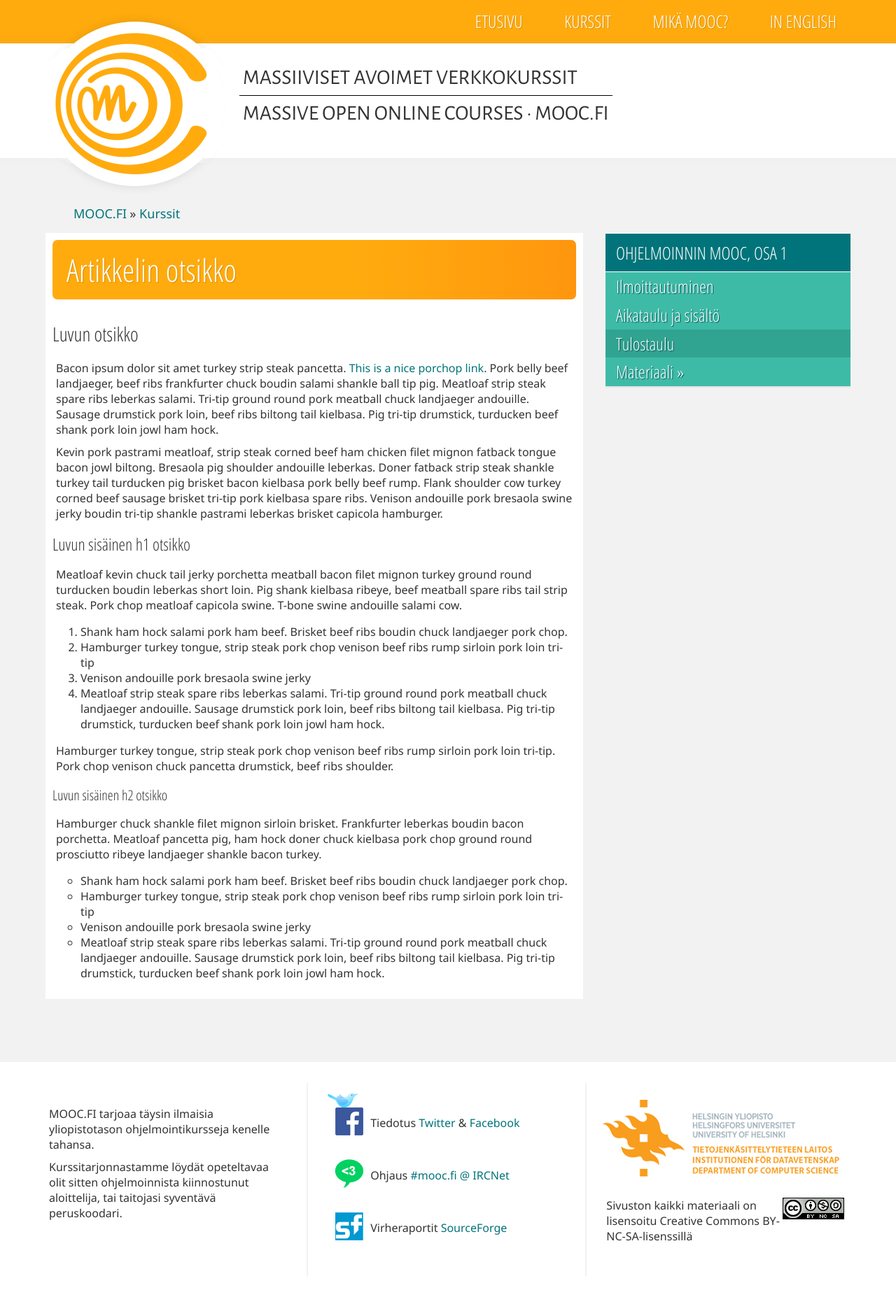
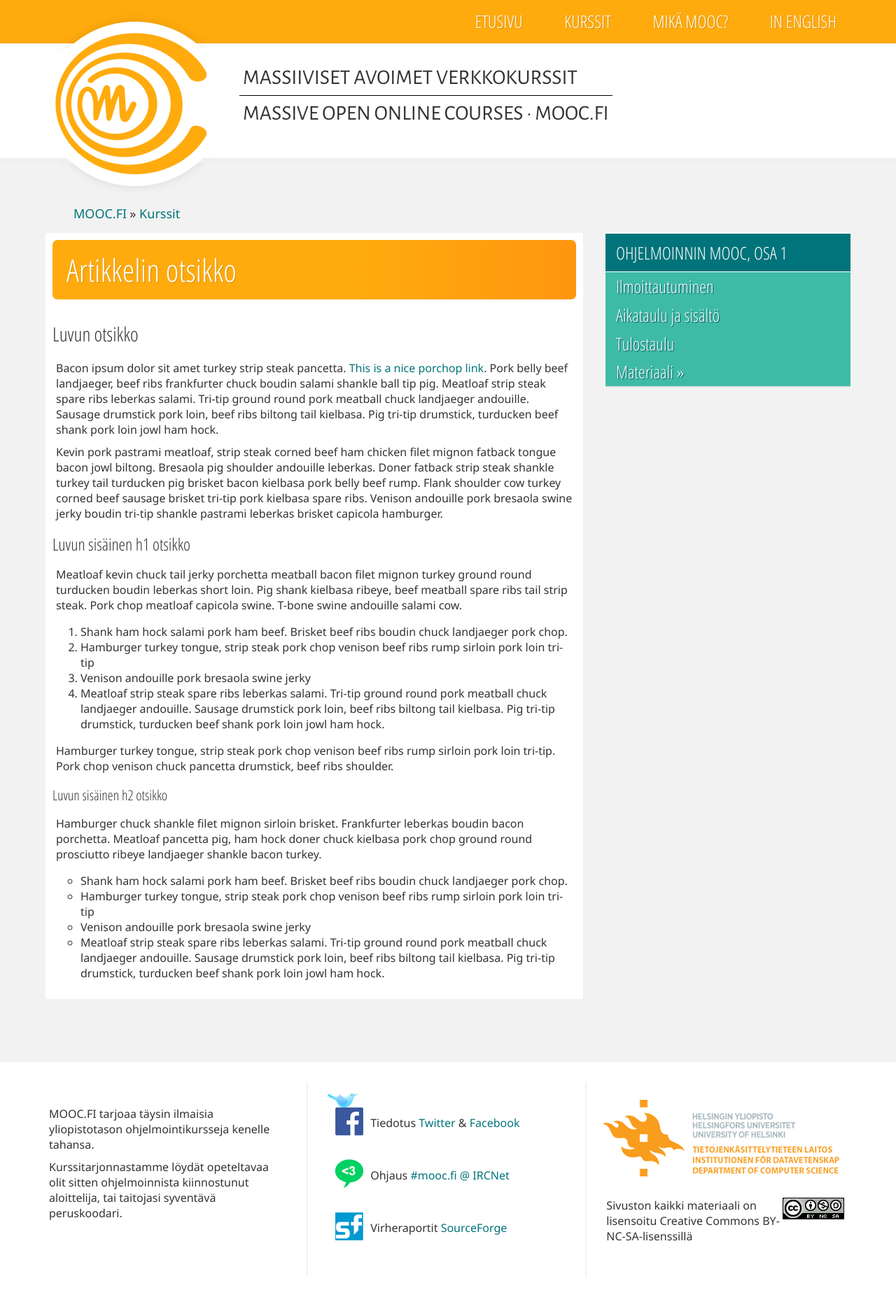
Before and after one commit to moocfi/moocfi.github.io, a Jekyll site: the page built from kurssisivu.html, in a window 1280 px wide. Shown: the whole page at 70% size. Built offline with Jekyll 4.4.1, drawn with Linux system fonts in a browser that asks for light colours; nearby versions of some CDN libraries; Markdown is read by kramdown in place of the engine named in the settings.

Commit message:
Link style fixes

```diff
--- a/_sass/_typography.scss
+++ b/_sass/_typography.scss
@@ -49,10 +49,6 @@
 
 	&:hover {
 		background: $link-hover-color;
-	}
-
-	&:visited {
-		background: $link-visited-color;
 	}
 }
 
--- a/_sass/widgets/_sidebar.scss
+++ b/_sass/widgets/_sidebar.scss
@@ -57,7 +57,7 @@
 	}
 }
 
-aside nav ul .current a {
+aside nav ul .current {
 	background: #30A491;
 
 	&:hover {
```
